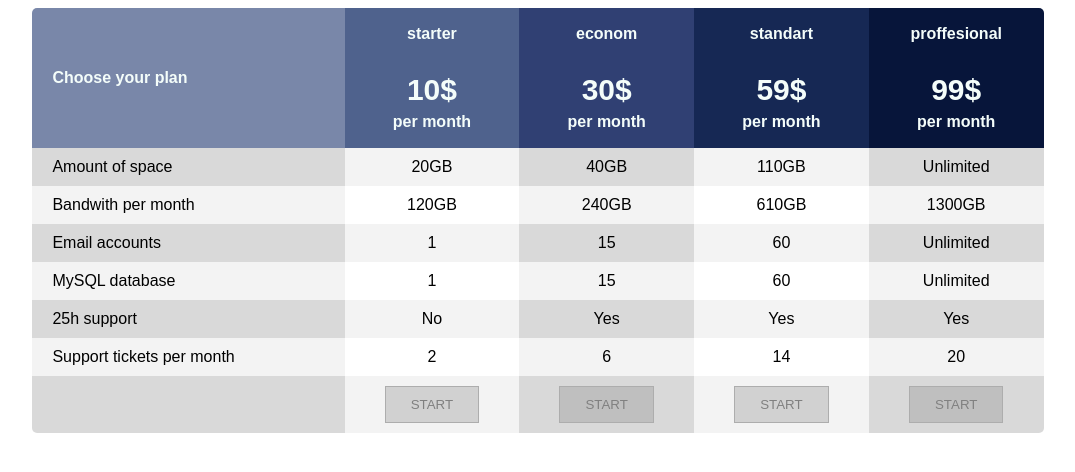
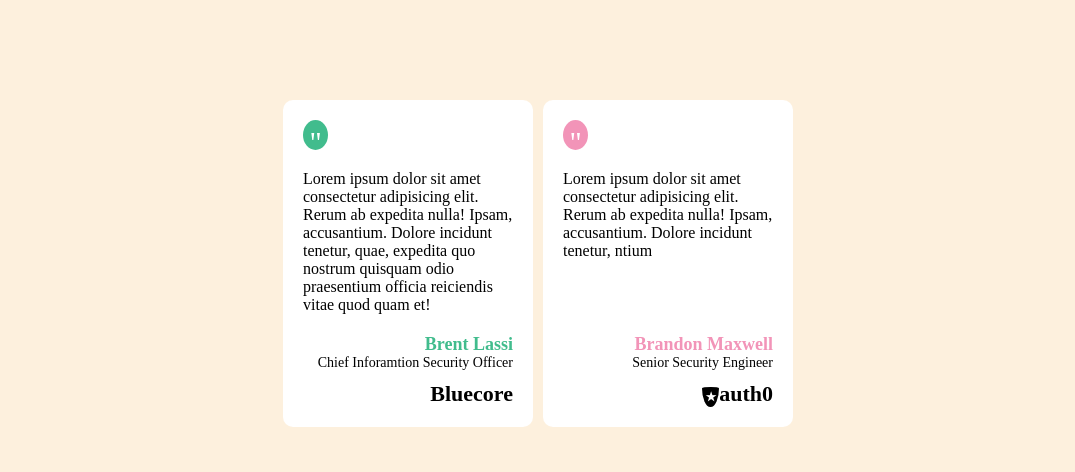
Before and after one commit to olehsten/FreshCode, a plain HTML site: page index.html in a window 1280 px wide. Shown: the whole page, without its empty margins (102-1177 px from the left). Drawn offline with Linux system fonts and the light colour scheme.

Commit message:
hw 22.03

```diff
--- a/index.html
+++ b/index.html
@@ -3,89 +3,27 @@
   <head>
     <meta charset="UTF-8" />
     <meta name="viewport" content="width=device-width, initial-scale=1.0" />
-    <title>Document</title>
+    <title>Flex feedback</title>
     <link rel="stylesheet" href="style.css" />
   </head>
   <body>
-    <table>
-      <thead>
-        <tr>
-          <th>Choose your plan</th>
-          <th>
-            <p>starter</p>
-            <p>10$</p>
-            <p>per month</p>
-          </th>
-          <th>
-            <p>econom</p>
-            <p>30$</p>
-            <p>per month</p>
-          </th>
-          <th>
-            <p>standart</p>
-            <p>59$</p>
-            <p>per month</p>
-          </th>
-          <th>
-            <p>proffesional</p>
-            <p>99$</p>
-            <p>per month</p>
-          </th>
-        </tr>
-      </thead>
-      <tbody>
-        <tr>
-          <th>Amount of space</th>
-          <td>20GB</td>
-          <td>40GB</td>
-          <td>110GB</td>
-          <td>Unlimited</td>
-        </tr>
-        <tr>
-          <th>Bandwith per month</th>
-          <td>120GB</td>
-          <td>240GB</td>
-          <td>610GB</td>
-          <td>1300GB</td>
-        </tr>
-        <tr>
-          <th>Email accounts</th>
-          <td>1</td>
-          <td>15</td>
-          <td>60</td>
-          <td>Unlimited</td>
-        </tr>
-        <tr>
-          <th>MySQL database</th>
-          <td>1</td>
-          <td>15</td>
-          <td>60</td>
-          <td>Unlimited</td>
-        </tr>
-        <tr>
-          <th>25h support</th>
-          <td>No</td>
-          <td>Yes</td>
-          <td>Yes</td>
-          <td>Yes</td>
-        </tr>
-        <tr>
-          <th>Support tickets per month</th>
-          <td>2</td>
-          <td>6</td>
-          <td>14</td>
-          <td>20</td>
-        </tr>
-      </tbody>
-      <tfoot>
-        <tr>
-          <th></th>
-          <td><Button>Start</Button></td>
-          <td><Button>Start</Button></td>
-          <td><Button>Start</Button></td>
-          <td><Button>Start</Button></td>
-        </tr>
-      </tfoot>
-    </table>
+    <section class="container">
+      <article class="feedback_item">
+        <div class="item_text">Lorem ipsum dolor sit amet consectetur adipisicing elit. Rerum ab expedita nulla! Ipsam, accusantium. Dolore incidunt tenetur, quae, expedita quo nostrum quisquam odio praesentium officia reiciendis vitae quod quam et!</div>
+        <div class="item_info">
+          <h3 class="info_name">Brent Lassi</h3>
+          <p class="info_position">Chief Inforamtion Security Officer </p>
+          <p class="info_company">Bluecore</p>
+        </div>
+      </article>
+      <article class="feedback_item">
+        <div class="item_text">Lorem ipsum dolor sit amet consectetur adipisicing elit. Rerum ab expedita nulla! Ipsam, accusantium. Dolore incidunt tenetur, ntium</div>
+        <div class="item_info">
+          <h3 class="info_name">Brandon Maxwell</h3>
+          <p class="info_position">Senior Security Engineer</p>
+          <p class="info_company">auth0</p>
+        </div>
+      </article>
+    </section>
   </body>
 </html>
--- a/style.css
+++ b/style.css
@@ -1,94 +1,74 @@
 :root {
-  --color-plan: rgb(121 135 169);
-  --color-start: rgb(79 98 141);
-  --color-econom: rgb(48 64 115);
-  --color-standard: rgb(22 40 84);
-  --color-pro: rgb(7 21 58);
-  --color-texttitle: rgb(244 253 250);
+  --color-green: #41bc8d;
+  --color-pink: #f294b8;
+}
+* {
+  margin: 0;
+  padding: 0;
+  box-sizing: border-box;
+  background-color: rgb(253, 240, 221);
+}
+.container {
+  display: flex;
+  gap: 10px;
+  justify-content: center;
+  margin-top: 100px;
+}
+.feedback_item {
+  flex-basis: 250px;
+  display: flex;
+  flex-direction: column;
+  justify-content: space-between;
+  padding: 70px 20px 20px;
+  border-radius: 10px;
+  position: relative;
+}
+.item_text::before {
+  content: '"';
+  position: absolute;
+  top: 20px;
+  padding: 5px 5px 10px;
+  border-radius: 50%;
+  background-color: var(--color-green);
+  height: 15px;
+  width: 15px;
+  text-align: center;
+  color: white;
+  font-size: 30px;
 
-  --color-grey: rgba(128, 128, 128, 0.299);
-  --color-lightgrey: rgba(128, 128, 128, 0.099);
-  --color-white: rgb(255, 255, 255);
-
-  --color-bgbutton: rgb(211 211 211);
-  --color-textbutton: rgb(91 91 90);
-  --color-borderbutton: rgb(173, 173, 173);
 }
-table {
-  width: 80%;
-  margin: 0 auto;
-  border-collapse: collapse;
-  font-family: sans-serif;
+article:last-child .item_text::before {
+  background-color: var(--color-pink)
 }
-thead {
-  color: var(--color-texttitle);
+article:last-child .info_name {
+  color: var(--color-pink);
 }
-thead tr th:not(:nth-child(1)) p:nth-child(2) {
-  font-size: 30px;
-  margin-bottom: -10px;
+.item_info {
+  text-align: right;
 }
-thead tr th:nth-child(1) {
-  text-align: left;
-  padding: 0 20px;
-  background-color: var(--color-plan);
-  border-top-left-radius: 5px;
+.feedback_item, .feedback_item * {
+  background-color: rgb(255, 255, 255);
 }
-thead tr th:nth-child(2) {
-  background-color: var(--color-start);
+.item_info {
+  margin-top: 20px;
 }
-thead tr th:nth-child(3) {
-  background-color: var(--color-econom);
+.info_name {
+  color: var(--color-green);
+  font-size: 18px;
 }
-thead tr th:nth-child(4) {
-  background-color: var(--color-standard);
+.info_position {
+  font-size: 14px;
 }
-thead tr th:nth-child(5) {
-  background-color: var(--color-pro);
-  border-top-right-radius: 5px;
+.info_company {
+  font-size: 22px;
+  font-weight: bold;
+  margin-top: 10px;
 }
-tbody {
-  text-align: center;
+article:last-child .info_company::before {
+  content: "★";
+  color: white;
+  font-size: 12px;
+  background-color: black;
+  padding: 3px;
+  border-radius: 52% 48% 50% 50% / 6% 6% 94% 94%;
 }
-tbody tr th {
-  font-weight: normal;
-  text-align: left;
-  padding: 10px 20px;
-}
-tbody tr:nth-child(odd) th,
-tbody tr:nth-child(odd) td:nth-child(odd) {
-  background-color: var(--color-grey);
-}
-tbody tr:nth-child(even) th,
-tbody tr:nth-child(odd) td:nth-child(even),
-tbody tr:nth-child(even) td:nth-child(odd) {
-  background-color: var(--color-lightgrey);
-}
-tbody tr:nth-child(even) td:nth-child(even) {
-  background-color: var(--color-white);
-}
-tfoot {
-  text-align: center;
-}
-tfoot tr td {
-  padding: 10px 15px;
-}
-tfoot button {
-  padding: 10px 25px;
-  text-transform: uppercase;
-  color: grey;
-  border: 1px solid var(--color-borderbutton);
-}
-tfoot tr td:nth-child(even) {
-  background-color: var(--color-lightgrey);
-}
-tfoot tr td:nth-child(odd),
-tfoot tr th,
-tfoot button {
-  background-color: var(--color-grey);
-}
-tfoot tr th {
-  border-bottom-left-radius: 5px;
-}
-tfoot tr td:last-child {
-  border-bottom-right-radius: 5px;
-}
```
